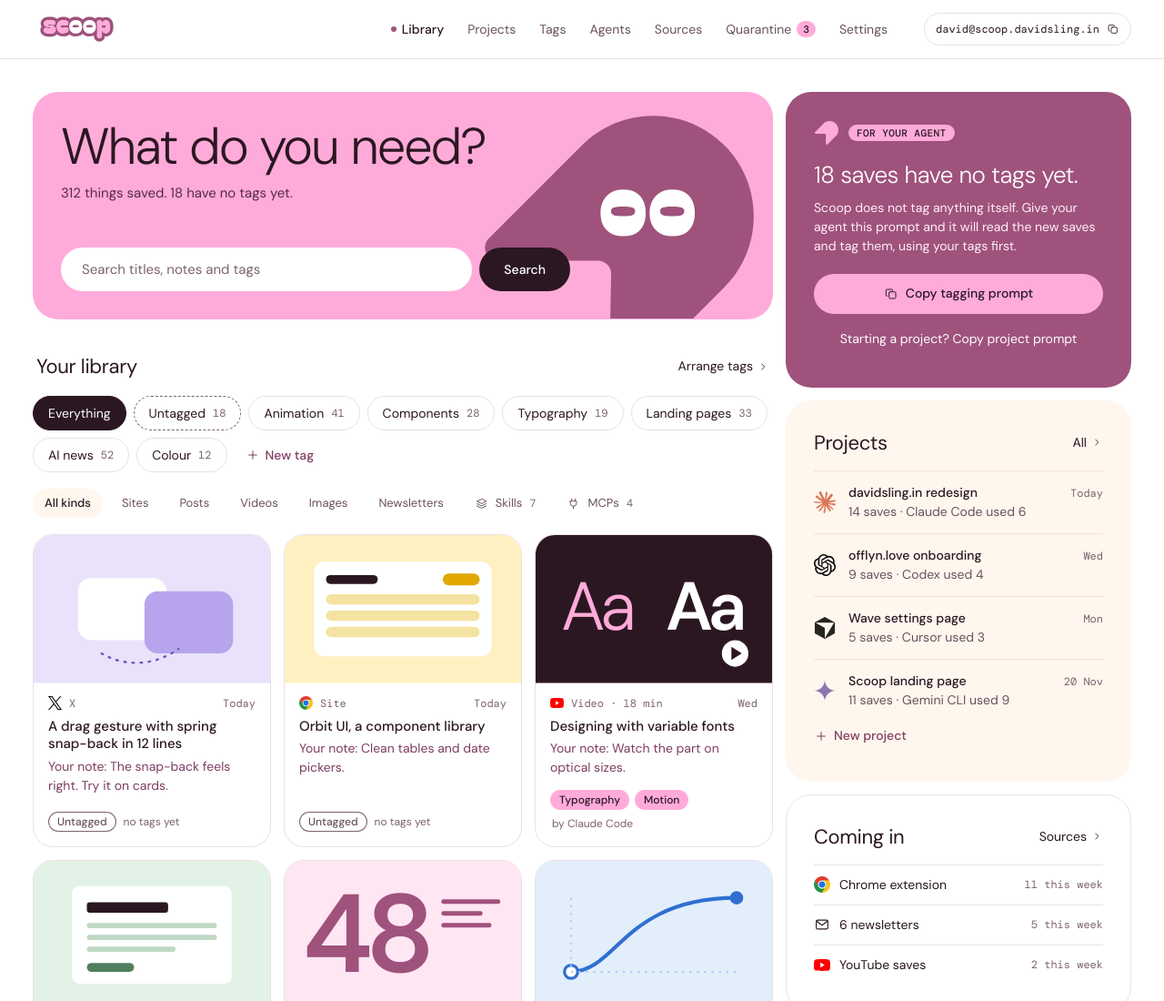
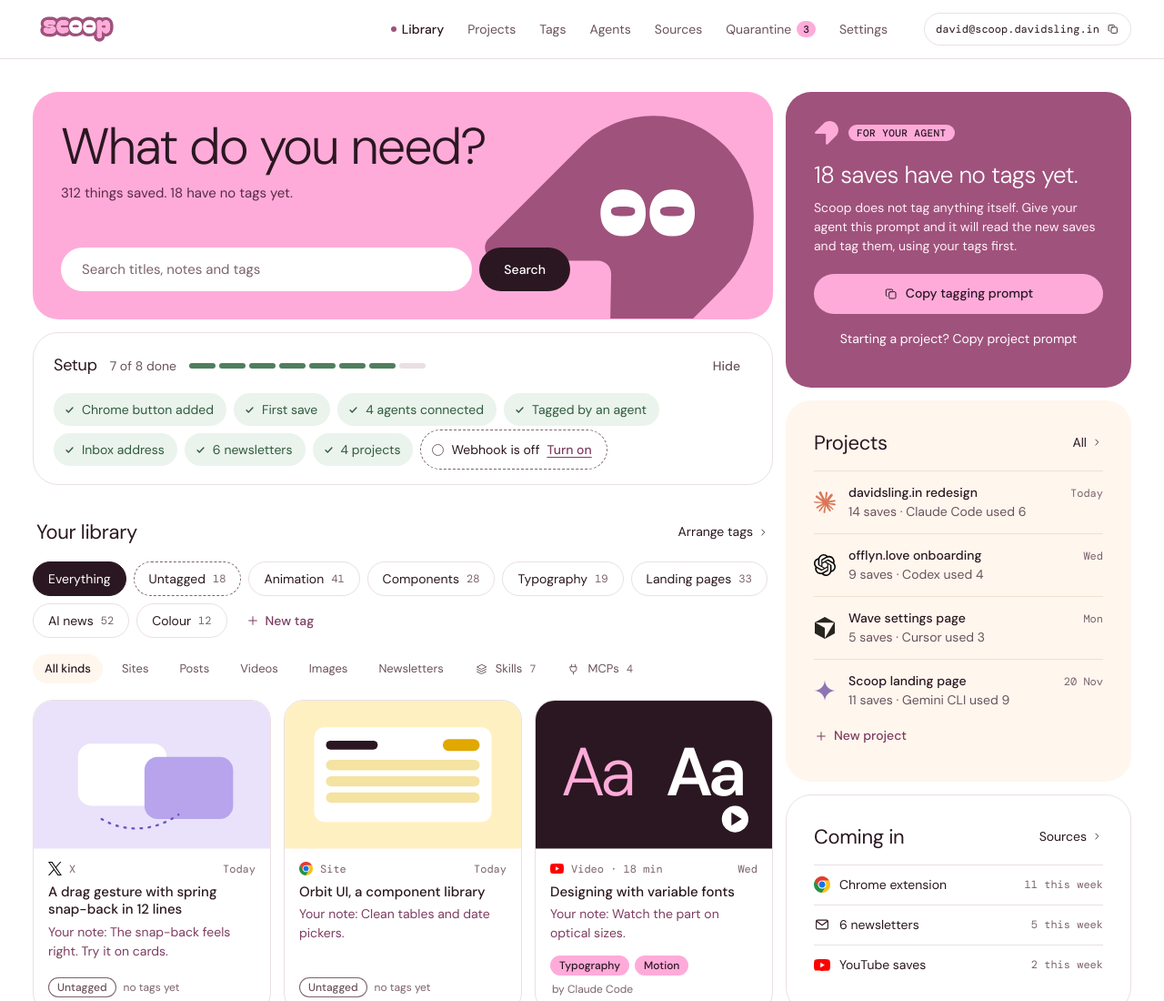
Before and after one commit to david-sling/scoop, a plain HTML site: page mockups/dashboard.html in a window 1280 px wide. Shown: the top 1100 px of the page at 91% size. Drawn offline with nearby package versions, Linux system fonts and the light colour scheme.

Commit message:
feat: show setup progress on the library home
Co-Authored-By: Claude Fable 5.2 <noreply@anthropic.com>

```diff
--- a/mockups/app.css
+++ b/mockups/app.css
@@ -269,3 +269,22 @@ h2 { margin: 0; font-size: 22px; line-height: 1.2; font-weight: 400; letter-spac
 .chip.plain { font: 500 12px/22px var(--sans); letter-spacing: 0; text-transform: none; padding: 0 10px; }
 .chip.wait { background: #FFE2B8; }
 .chip.ok { background: #DDEFE2; }
+
+/* Setup progress on the library home */
+.setupbar { padding: 18px 22px 20px; }
+.su-top { display: flex; align-items: center; gap: 14px; }
+.su-top h2 { font-size: 18px; }
+.su-n { color: var(--ink-2); }
+.su-bar { display: flex; gap: 4px; flex: 1; max-width: 260px; }
+.su-bar i { flex: 1; height: 6px; border-radius: 999px; background: var(--rule); }
+.su-bar i.on { background: var(--ok); }
+.su-top .btn { margin-left: auto; }
+.su-list { display: flex; flex-wrap: wrap; gap: 8px; list-style: none; margin: 12px 0 0; padding: 0; }
+.su-list li { display: inline-flex; align-items: center; }
+.su-list li.ok { gap: 6px; min-height: 36px; padding: 0 14px 0 10px; border-radius: 999px; background: #EAF3EC; color: #2F5B3D; }
+.su-list li.ok svg.i { width: 15px; height: 15px; }
+.su-list li.todo a { display: inline-flex; align-items: center; gap: 8px; min-height: 44px; margin: -4px 0; padding: 0 16px 0 12px; border: 1px dashed var(--ink-3); border-radius: 999px; transition: border-color 120ms var(--ease), background-color 120ms var(--ease); }
+.su-list li.todo a:hover { border-style: solid; border-color: var(--ink); }
+.su-list li.todo a:active { background: var(--cream); }
+.su-list .o { width: 13px; height: 13px; border-radius: 50%; border: 1.5px solid var(--ink-3); }
+.su-list .go { font-weight: 500; color: var(--mauve-deep); text-decoration: underline; text-underline-offset: 3px; }
--- a/mockups/dashboard.html
+++ b/mockups/dashboard.html
@@ -34,7 +34,7 @@
   <symbol id="i-clock" viewBox="0 0 24 24"><circle cx="12" cy="12" r="8.500"/><path d="M12 7.500V12l3 2"/></symbol>
   <symbol id="i-trash" viewBox="0 0 24 24"><path d="M4.500 7h15M9.500 7V4.500h5V7M6.500 7l1 12.500h9l1-12.500"/></symbol>
   <symbol id="i-flag" viewBox="0 0 24 24"><path d="M6 20.500v-16M6 5.500h11l-2.500 4 2.500 4H6"/></symbol>
-  <symbol id="i-chev" viewBox="0 0 24 24"><path d="m10 7 5 5-5 5"/></symbol>
+  <symbol id="i-tick" viewBox="0 0 24 24"><path d="m6.500 12.500 3.500 3.500 7.500-8" stroke-width="2.200"/></symbol><symbol id="i-chev" viewBox="0 0 24 24"><path d="m10 7 5 5-5 5"/></symbol>
 </svg>
 
 <header class="topbar"><div class="wrap">
@@ -64,6 +64,14 @@
           <button class="btn solid" type="submit">Search</button>
         </form>
       </header>
+
+      <section class="tile setupbar" aria-labelledby="su-h">
+        <div class="su-top"><h2 id="su-h">Setup</h2><span class="su-n">7 of 8 done</span><span class="su-bar" role="img" aria-label="7 of 8 done"><i class="on"></i><i class="on"></i><i class="on"></i><i class="on"></i><i class="on"></i><i class="on"></i><i class="on"></i><i></i></span><button class="btn text" type="button">Hide</button></div>
+        <ul class="su-list">
+          <li class="ok"><svg class="i"><use href="#i-tick"/></svg>Chrome button added</li><li class="ok"><svg class="i"><use href="#i-tick"/></svg>First save</li><li class="ok"><svg class="i"><use href="#i-tick"/></svg>4 agents connected</li><li class="ok"><svg class="i"><use href="#i-tick"/></svg>Tagged by an agent</li><li class="ok"><svg class="i"><use href="#i-tick"/></svg>Inbox address</li><li class="ok"><svg class="i"><use href="#i-tick"/></svg>6 newsletters</li><li class="ok"><svg class="i"><use href="#i-tick"/></svg>4 projects</li>
+          <li class="todo"><a href="sources.html"><span class="o"></span>Webhook is off<span class="go">Turn on</span></a></li>
+        </ul>
+      </section>
 
       <div class="rowhd"><h2>Your library</h2><a href="tags.html">Arrange tags<svg class="i"><use href="#i-chev"/></svg></a></div>
       <ul class="tags">
```
Also changed, not shown: mockups/dashboard-setup.png (added), mockups/dashboard.png.
